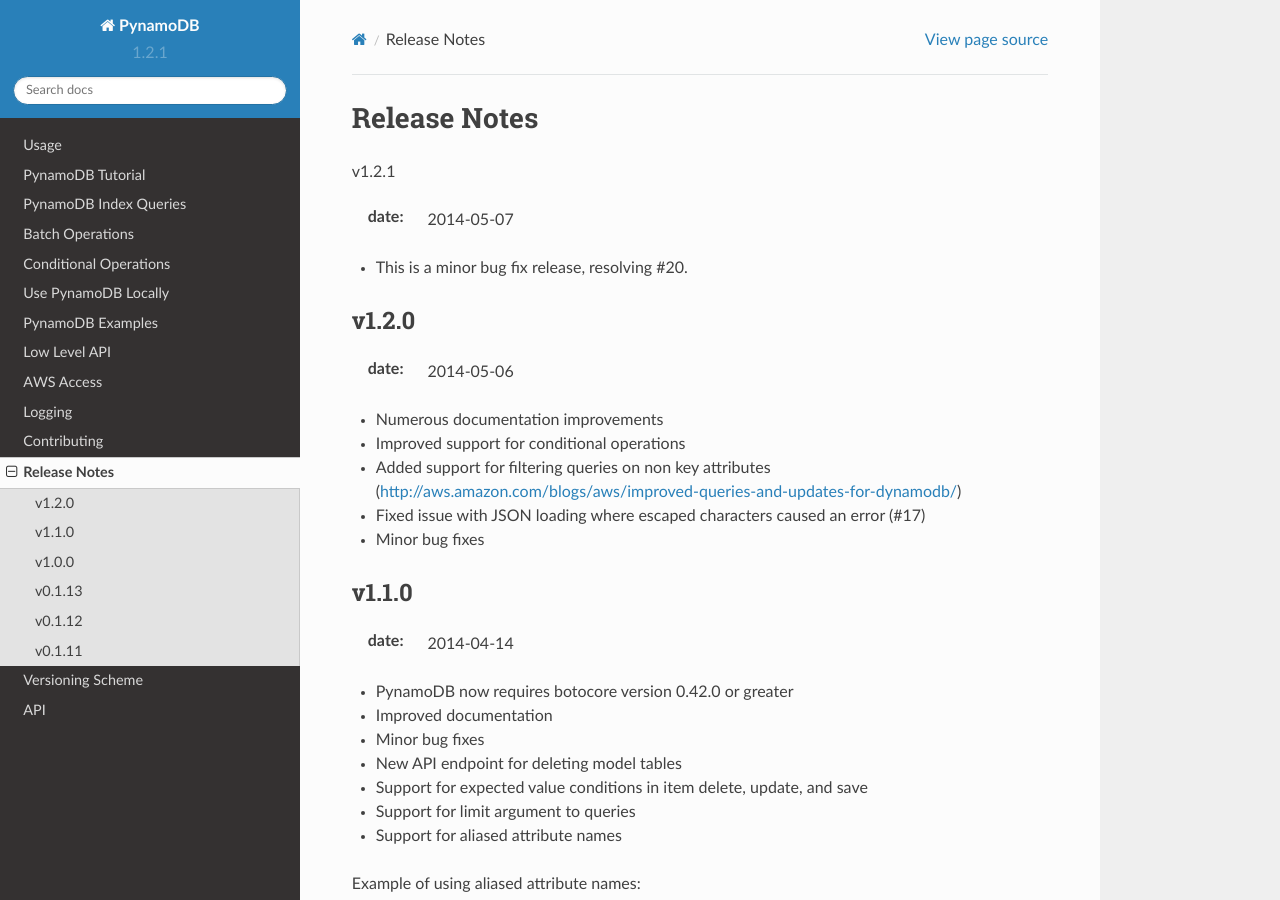
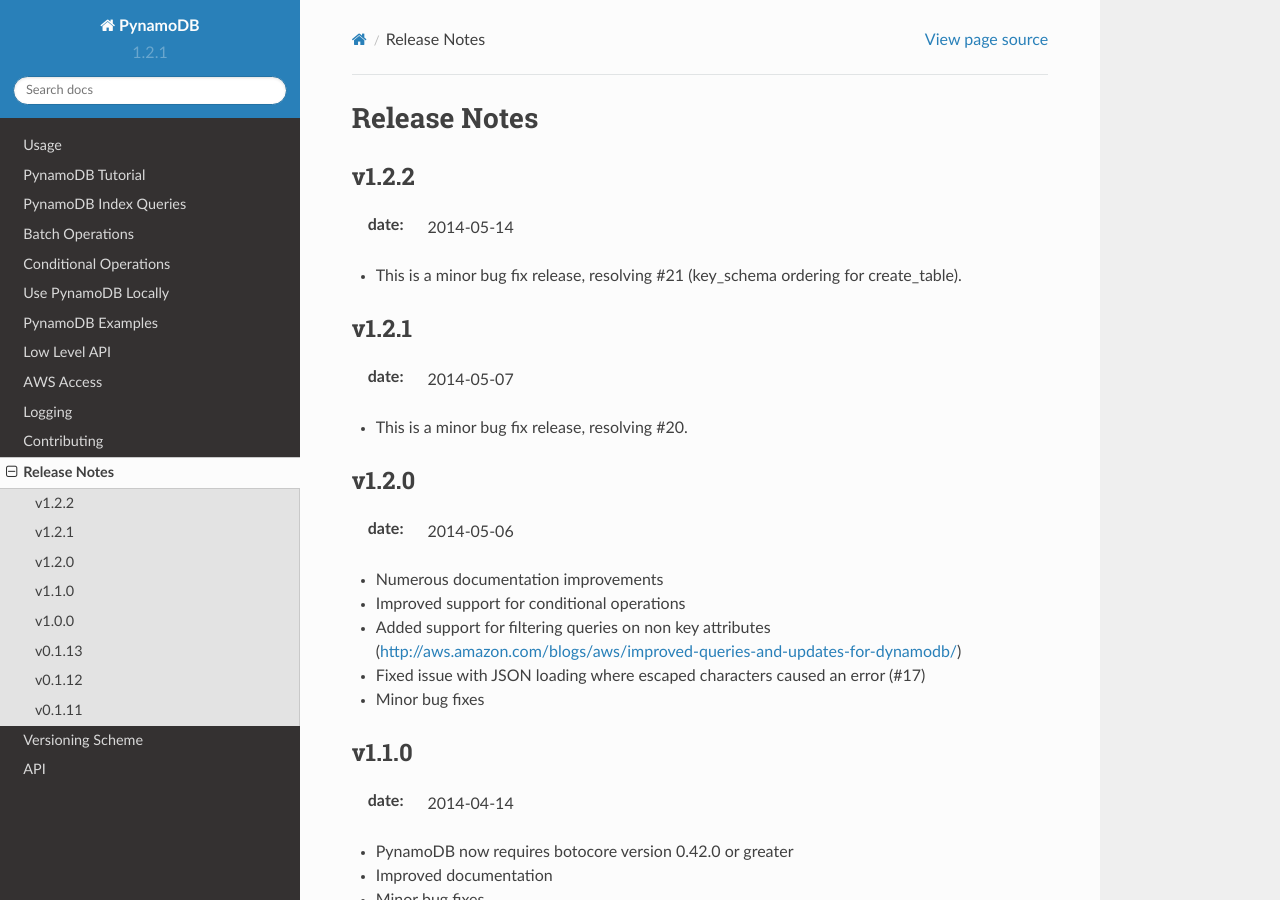
Before and after one commit to pynamodb/PynamoDB, a Sphinx documentation site: the page built from docs/release_notes.rst, in a window 1280 px wide and 900 px high. Built offline with Sphinx 7.4.7 and the Read the Docs theme 2.0.0, drawn with Linux system fonts in a browser that asks for light colours.

Commit message:
Release notes for 1.2.2

```diff
--- a/docs/release_notes.rst
+++ b/docs/release_notes.rst
@@ -1,6 +1,14 @@
 Release Notes
 =============
+v1.2.2
+------
+
+:date: 2014-05-14
+
+* This is a minor bug fix release, resolving #21 (key_schema ordering for create_table).
+
 v1.2.1
+------
 
 :date: 2014-05-07
 
```
